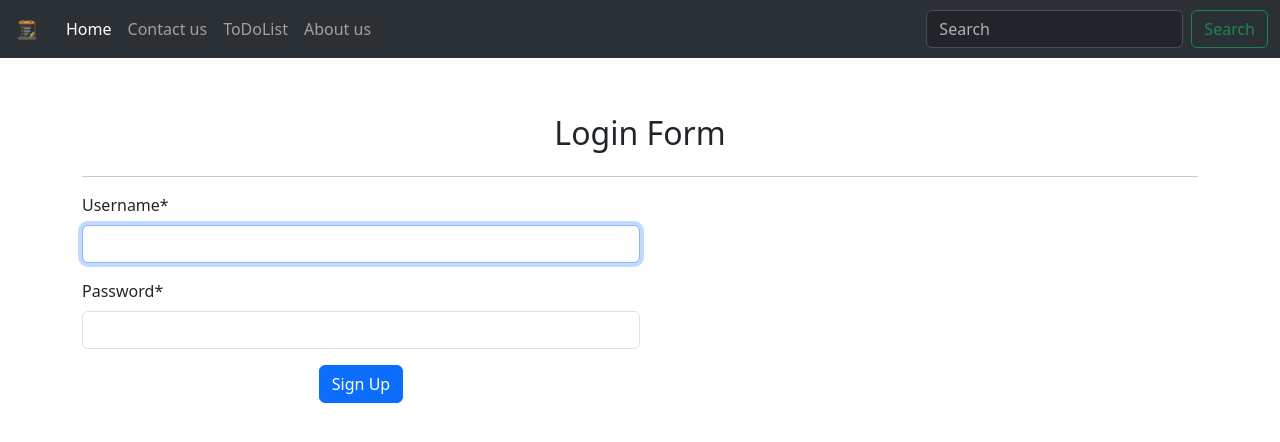
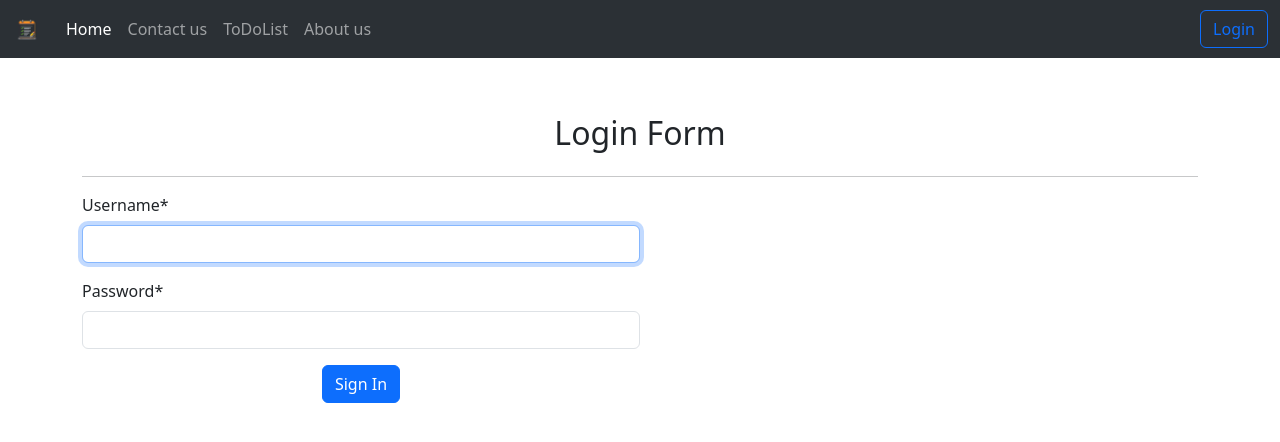
Before and after one commit to Ajaykapasiya/Learn-Django, a Django app: page /accounts/login/ in a window 1280 px wide. Shown: the top 442 px of the page. Run offline with Django 5.2, Linux system fonts and the light colour scheme; some libraries are stand-ins or nearby versions.

Commit message:
Update login button text from "Sign Up" to "Sign In" in login template

```diff
--- a/templates/base.html
+++ b/templates/base.html
@@ -47,18 +47,18 @@
             </li>
 
           </ul>
-          <form class="d-flex" role="search">
-            <input
-              class="form-control me-2"
-              type="search"
-              placeholder="Search"
-              aria-label="Search"
-            />
-            <button class="btn btn-outline-success" type="submit">
-              Search
-            </button>
-          </form>
+
         </div>
+         {% if user.is_authenticated %}
+         <div class="d-flex">
+          <div class="p-2 text-white">
+            {{user.username}}
+          </div>
+          <a href="{% url 'logout' %}" class="btn btn-outline-danger">Logout</a>
+         </div>
+          {% else %}
+          <a href="{% url 'login' %}" class="btn btn-outline-primary">Login</a>
+          {% endif %}
       </div>
     </nav>
   </head>
--- a/users/templates/login.html
+++ b/users/templates/login.html
@@ -18,7 +18,7 @@ Login Page
         {{ form | crispy }}
         <div class="text-center">
             <button type="submit" class="btn btn-primary">
-                Sign Up
+                Sign In
             </button>
         </div>
     </form>
```
